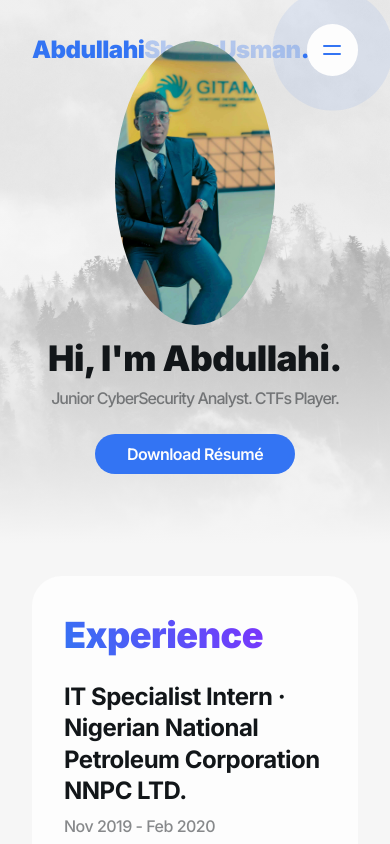
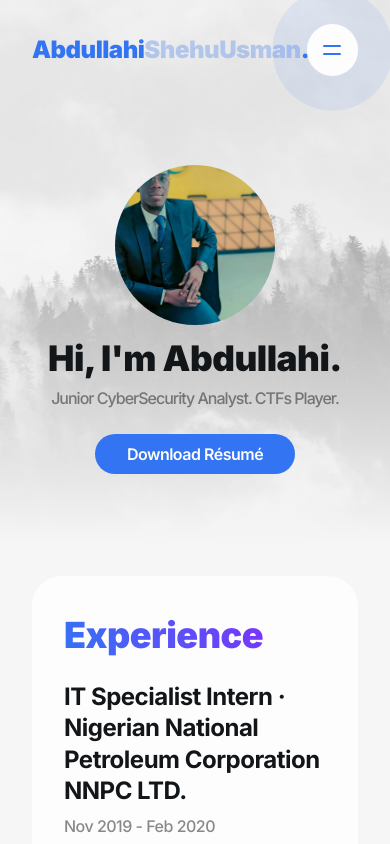
Before and after one commit to sonmalan/sonmalan.github.io, a website: page index.html in a window 390 px wide. Shown: the top 844 px of the page. Drawn offline with Linux system fonts and the light colour scheme; files whose address does not match are found by name.

Commit message:
Update main.css

```diff
--- a/styles/main.css
+++ b/styles/main.css
@@ -472,12 +472,47 @@ header .mobile_nav_btn {
 }
 
 .quick_intro img {
+  width: 15rem;
+  height: 15rem; /* Add this line */
+  margin-right: 2rem;
+  border-radius: 50%;
+  object-fit: cover; /* Ensures the image scales without distortion */
+}
+
+@media (max-width: 1024px) {
+  .quick_intro img {
+    width: 12rem;
+    height: 12rem; /* Add this */
+    margin-right: 1.2rem;
+    object-fit: cover;
+  }
+}
+
+@media (max-width: 768px) {
+  .quick_intro img {
+    width: 12rem;     /* Add this if missing */
+    height: 12rem;    /* Add this */
+    margin: 0 auto;
+    margin-bottom: 1rem;
+    object-fit: cover;
+  }
+}
+
+@media (max-width: 480px) {
+  .quick_intro img {
+    width: 10rem;
+    height: 10rem; /* Add this */
+    object-fit: cover;
+  }
+}
+
+/* .quick_intro img {
     width: 15rem;
     margin-right: 2rem;
     border-radius: 50%
-}
+} */
 
-@media (max-width:1024px) {
+/* @media (max-width:1024px) {
     .quick_intro img {
         width: 12rem;
         margin-right: 1.2rem
@@ -495,7 +530,7 @@ header .mobile_nav_btn {
     .quick_intro img {
         width: 10rem
     }
-}
+} */
 
 .quick_intro_text_group h1 {
     font-size: 3.8rem;
```
